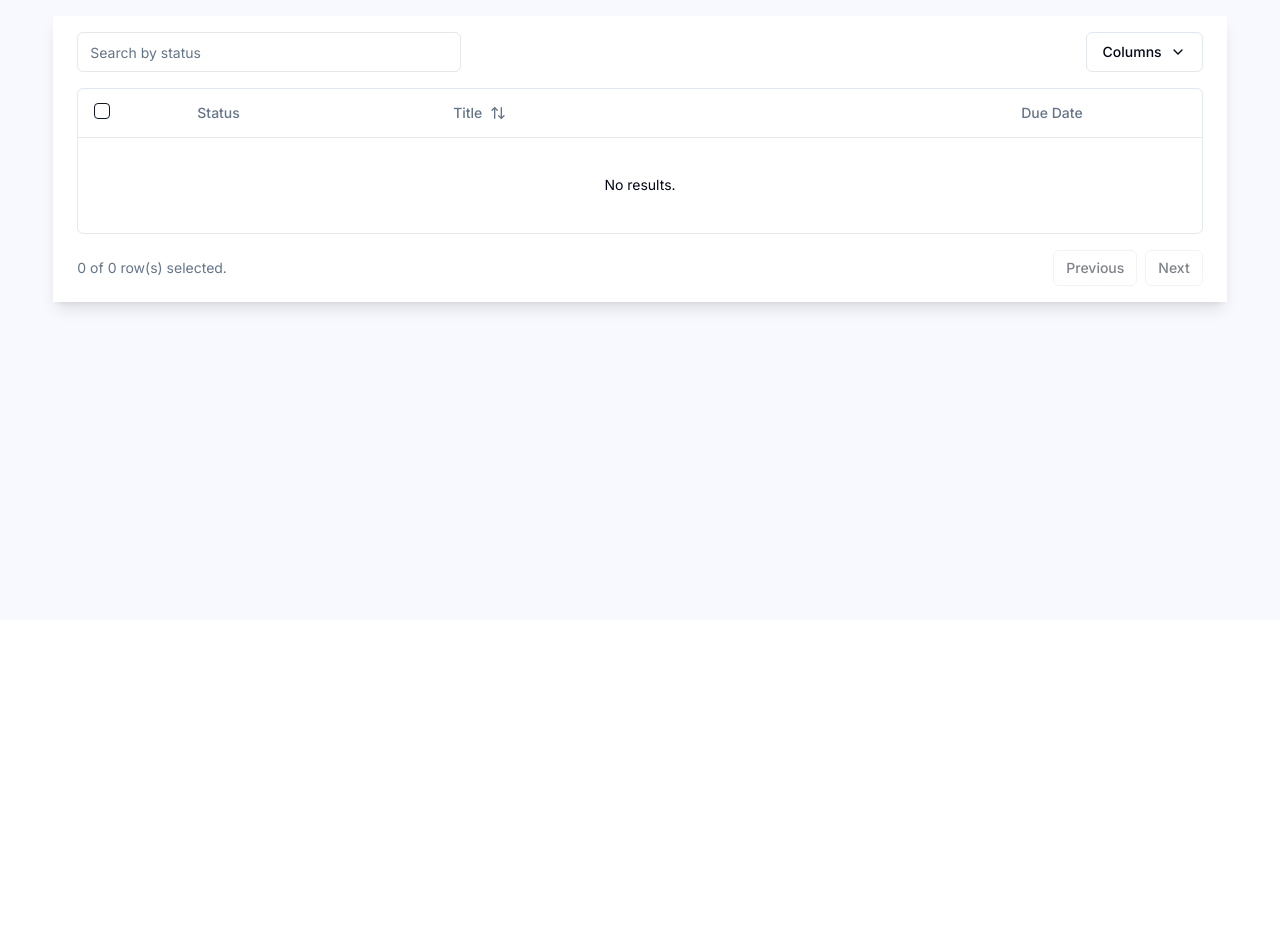
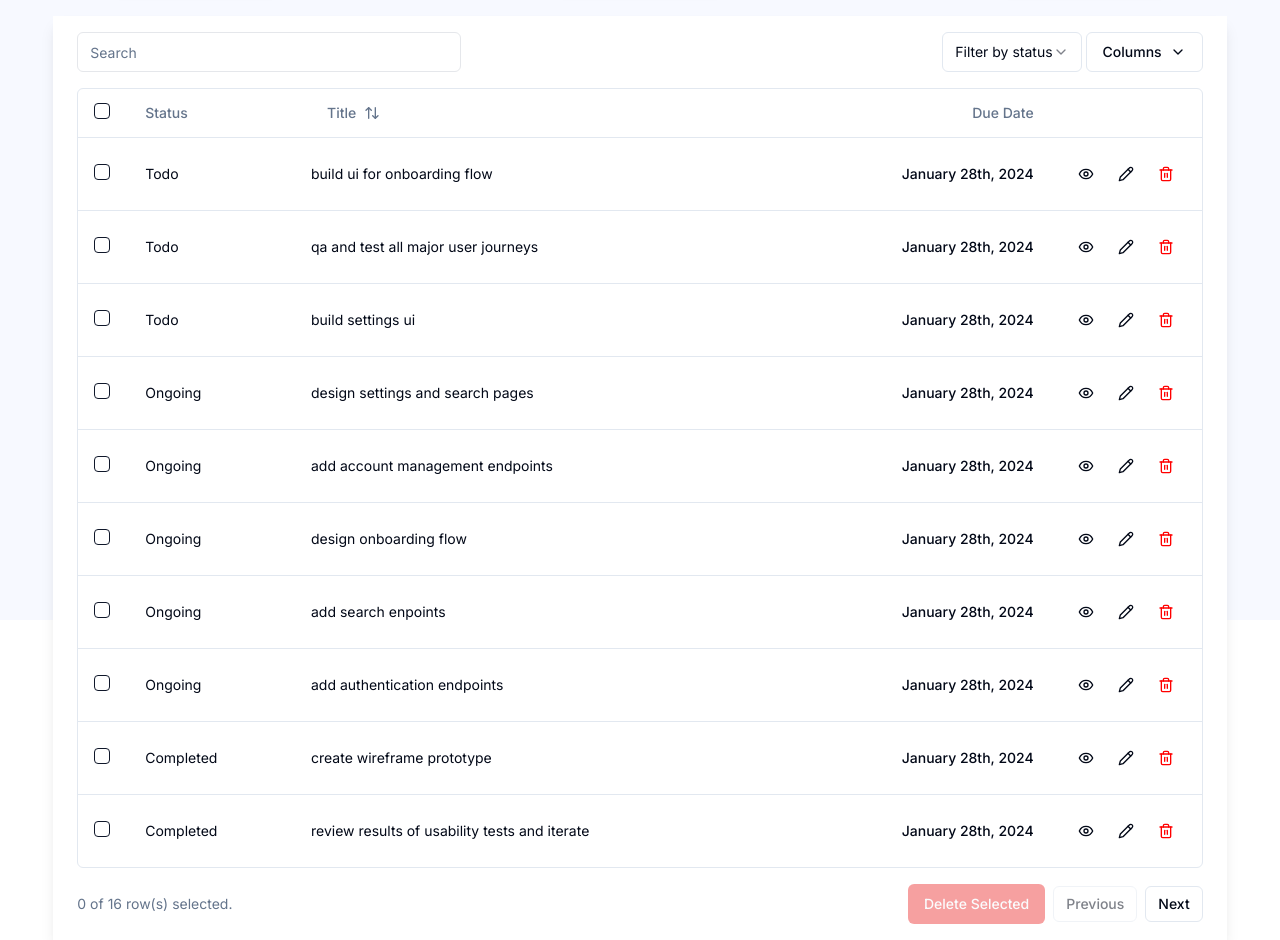
Before and after one commit to ickynavigator/teach-mate-task-main, a Next.js app: page / in a window 1280 px wide. Shown: the part 180-1120 px from the top of the page. Before the commit the page ends 800 px from the top, so only its background shows below. Built offline with nearby package versions, Linux system fonts and the light colour scheme.

Commit message:
add delete/filter

```diff
--- a/components/DataTable.tsx
+++ b/components/DataTable.tsx
@@ -32,12 +32,22 @@ import {
   TableHeader,
   TableRow,
 } from '@/components/ui/table';
-import { useAppSelector } from '@/store/hooks';
-import { Task } from '@/types';
+import { useAppDispatch, useAppSelector } from '@/store/hooks';
+import { Status, Task } from '@/types';
 
+import { taskActions } from '@/store/task/taskSlice';
+import { Select } from '@radix-ui/react-select';
+import { format } from 'date-fns';
 import DeleteTask from './DeleteTask';
 import EditTask from './EditTask';
 import ViewTask from './ViewTask';
+import {
+  SelectContent,
+  SelectGroup,
+  SelectItem,
+  SelectTrigger,
+  SelectValue,
+} from './ui/select';
 
 export const columns: ColumnDef<Task>[] = [
   {
@@ -85,12 +95,16 @@ export const columns: ColumnDef<Task>[] = [
     cell: ({ row }) => <div className="lowercase">{row.getValue('title')}</div>,
   },
   {
+    accessorKey: 'description',
+    cell: ({ row }) => (
+      <div className="lowercase">{row.getValue('description')}</div>
+    ),
+  },
+  {
     accessorKey: 'date',
     header: () => <div className="text-right">Due Date</div>,
     cell: ({ row }) => {
-      const formatted = new Intl.DateTimeFormat('en-US', {}).format(
-        new Date(row.getValue('date')),
-      );
+      const formatted = format(row.getValue('date'), 'PPP');
 
       return <div className="text-right font-medium">{formatted}</div>;
     },
@@ -109,36 +123,6 @@ export const columns: ColumnDef<Task>[] = [
           <DeleteTask taskId={task.id} />
         </div>
       );
-
-      // return (
-      //   <DropdownMenu>
-      //     <DropdownMenuTrigger asChild>
-      //       <Button variant="ghost" className="h-8 w-8 p-0">
-      //         <span className="sr-only">Open menu</span>
-      //         <MoreHorizontal className="h-4 w-4" />
-      //       </Button>
-      //     </DropdownMenuTrigger>
-
-      //     <DropdownMenuContent align="end">
-      //       <DropdownMenuLabel>Actions</DropdownMenuLabel>
-      //       <DropdownMenuItem
-      //         onClick={() => navigator.clipboard.writeText(task.title)}
-      //       >
-      //         Copy Task Title
-      //       </DropdownMenuItem>
-
-      //       <DropdownMenuSeparator />
-
-      //       <DropdownMenuItem>
-      //         <EditTask taskId={task.id} />
-      //       </DropdownMenuItem>
-
-      //       <DropdownMenuItem onClick={handleDeleteClick}>
-      //         Delete
-      //       </DropdownMenuItem>
-      //     </DropdownMenuContent>
-      //   </DropdownMenu>
-      // );
     },
   },
 ];
@@ -149,9 +133,21 @@ export function TodoTable() {
     [],
   );
   const [columnVisibility, setColumnVisibility] =
-    React.useState<VisibilityState>({});
+    React.useState<VisibilityState>({
+      description: false,
+    });
   const [rowSelection, setRowSelection] = React.useState({});
+
+  const dispatch = useAppDispatch();
   const data = useAppSelector(state => state.task.tasks);
+
+  const deleteSelected = () => {
+    const selected = table
+      .getFilteredSelectedRowModel()
+      .rows.map(row => row.original.id);
+    dispatch(taskActions.deleteMultipleTasks(selected));
+  };
+
   const table = useReactTable({
     data,
     columns,
@@ -173,18 +169,40 @@ export function TodoTable() {
 
   return (
     <div className="w-full">
-      <div className="flex items-center py-4">
+      <div className="flex items-center py-4 justify-between">
         <Input
-          placeholder="Search by status"
-          value={(table.getColumn('status')?.getFilterValue() as string) ?? ''}
+          placeholder="Search "
+          value={(table.getColumn('title')?.getFilterValue() as string) ?? ''}
           onChange={event =>
-            table.getColumn('status')?.setFilterValue(event.target.value)
+            table.getColumn('title')?.setFilterValue(event.target.value)
           }
           className="max-w-sm"
         />
+
+        <div className="flex gap-1">
+          <Select
+            onValueChange={value =>
+              table.getColumn('status')?.setFilterValue(value.trim())
+            }
+          >
+            <SelectTrigger>
+              <SelectValue placeholder="Filter by status" />
+            </SelectTrigger>
+            <SelectContent>
+              <SelectGroup>
+                <SelectItem value={' '}>All</SelectItem>
+                {Object.values(Status).map(status => (
+                  <SelectItem value={status} key={status}>
+                    {status}
+                  </SelectItem>
+                ))}
+              </SelectGroup>
+            </SelectContent>
+          </Select>
+
           <DropdownMenu>
             <DropdownMenuTrigger asChild>
-            <Button variant="outline" className="ml-auto">
+              <Button variant="outline">
                 Columns <ChevronDown className="ml-2 h-4 w-4" />
               </Button>
             </DropdownMenuTrigger>
@@ -198,7 +216,9 @@ export function TodoTable() {
                       key={column.id}
                       className="capitalize"
                       checked={column.getIsVisible()}
-                    onCheckedChange={value => column.toggleVisibility(!!value)}
+                      onCheckedChange={value =>
+                        column.toggleVisibility(!!value)
+                      }
                     >
                       {column.id}
                     </DropdownMenuCheckboxItem>
@@ -206,6 +226,7 @@ export function TodoTable() {
                 })}
             </DropdownMenuContent>
           </DropdownMenu>
+        </div>
       </div>
       <div className="rounded-md border">
         <Table>
@@ -267,7 +288,15 @@ export function TodoTable() {
           {table.getFilteredSelectedRowModel().rows.length} of{' '}
           {table.getFilteredRowModel().rows.length} row(s) selected.
         </div>
+
         <div className="space-x-2">
+          <Button
+            onClick={deleteSelected}
+            disabled={table.getFilteredSelectedRowModel().rows.length < 1}
+            variant="destructive"
+          >
+            Delete Selected
+          </Button>
           <Button
             variant="outline"
             size="sm"
--- a/data.json
+++ b/data.json
@@ -51,6 +51,36 @@
       "title": "Review results of usability tests and iterate",
       "description": "Keep iterating through the subtasks until we're clear on the core concepts for the app",
       "status": "Completed"
+    },
+    {
+      "title": "Review results of usability tests and iterate",
+      "description": "Keep iterating through the subtasks until we're clear on the core concepts for the app",
+      "status": "Completed"
+    },
+    {
+      "title": "Review results of usability tests and iterate",
+      "description": "Keep iterating through the subtasks until we're clear on the core concepts for the app",
+      "status": "Completed"
+    },
+    {
+      "title": "Review results of usability tests and iterate",
+      "description": "Keep iterating through the subtasks until we're clear on the core concepts for the app",
+      "status": "Completed"
+    },
+    {
+      "title": "Review results of usability tests and iterate",
+      "description": "Keep iterating through the subtasks until we're clear on the core concepts for the app",
+      "status": "Completed"
+    },
+    {
+      "title": "Review results of usability tests and iterate",
+      "description": "Keep iterating through the subtasks until we're clear on the core concepts for the app",
+      "status": "Completed"
+    },
+    {
+      "title": "Review results of usability tests and iterate",
+      "description": "Keep iterating through the subtasks until we're clear on the core concepts for the app",
+      "status": "Completed"
     }
   ]
 }
--- a/store/task/taskSlice.ts
+++ b/store/task/taskSlice.ts
@@ -1,3 +1,4 @@
+import data from '@/data.json';
 import { Task } from '@/types';
 import type { PayloadAction } from '@reduxjs/toolkit';
 import { createSlice } from '@reduxjs/toolkit';
@@ -7,8 +8,11 @@ export interface TaskState {
 }
 
 const initialState: TaskState = {
-  tasks: [],
-  // tasks:data.tasks.map(t=>({...t,date:new Date()}))
+  tasks: data.tasks.map(t => ({
+    ...t,
+    date: new Date().toISOString(),
+    id: Math.random().toString(36),
+  })),
 };
 
 export const taskSlice = createSlice({
@@ -28,6 +32,10 @@ export const taskSlice = createSlice({
       const taskId = action.payload;
       state.tasks = state.tasks.filter(task => task.id !== taskId);
     },
+    deleteMultipleTasks: (state, action: PayloadAction<Task['id'][]>) => {
+      const taskIds = action.payload;
+      state.tasks = state.tasks.filter(task => !taskIds.includes(task.id));
+    },
   },
 });
 
```
Lines whose indentation alone changed are shown as unchanged.
